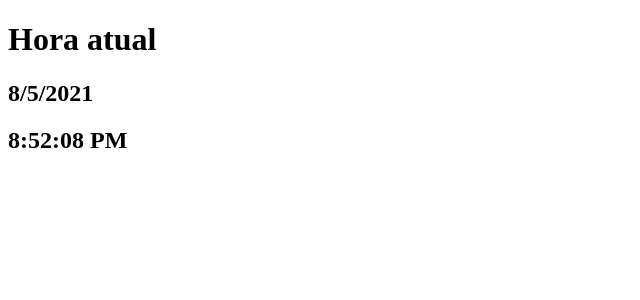
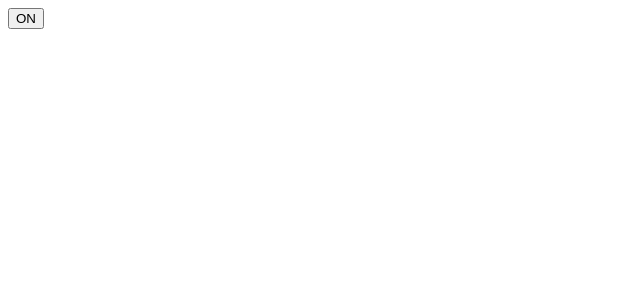
Before and after one commit to Rtheodor/estudoreact, a React (Create React App) app: page / in a window 1280 px wide. Shown: the top 300 px of the page, without its empty margins (0-640 px from the left). Built offline with nearby package versions, Linux system fonts and the light colour scheme.

Commit message:
Eventos em funçao

```diff
--- a/src/App.js
+++ b/src/App.js
@@ -1,39 +1,35 @@
 import React from 'react';
 
-
+/*function App(){
+    function handleClick(){
+        alert('FUNFANDO');
+    }
+    return (
+        <a href="#" onClick={handleClick}> Xtudo </a>
+    )
+}*/
 
 class App extends React.Component {
-    constructor(props){
+
+    constructor(props) {
         super(props);
-        this.state = ({date: new Date()})
+        this.state = {botao:true};
+
+        this.handleClick = this.handleClick.bind(this);
     }
-
-    componentDidMount() {
-        this.timerID = setInterval(
-            () =>this.tick(),
-        1000
+    handleClick(){
+        this.setState(state=>({
+            botao: !state.botao
+        }));
+    }
+    render(){
+        return (
+            <button onClick={this.handleClick}>
+                {this.state.botao ? 'ON' : 'OFF'}
+            </button>
         )
     }
-
-    componentWillUnmount(){
-        clearInterval(this.timerID);
-    }
-
-    tick() {
-        this.setState ({
-            date: new Date()
-        })
 }
 
 
-    render(){
-      return(
-        <div> <h1>Hora atual</h1>
-        <h2>{this.state.date.toLocaleDateString()}</h2>
-        <h2>{this.state.date.toLocaleTimeString()}</h2>
-        </div>
-        );
-    };
-}
-
 export default App;
```
Lines whose indentation alone changed are shown as unchanged.
